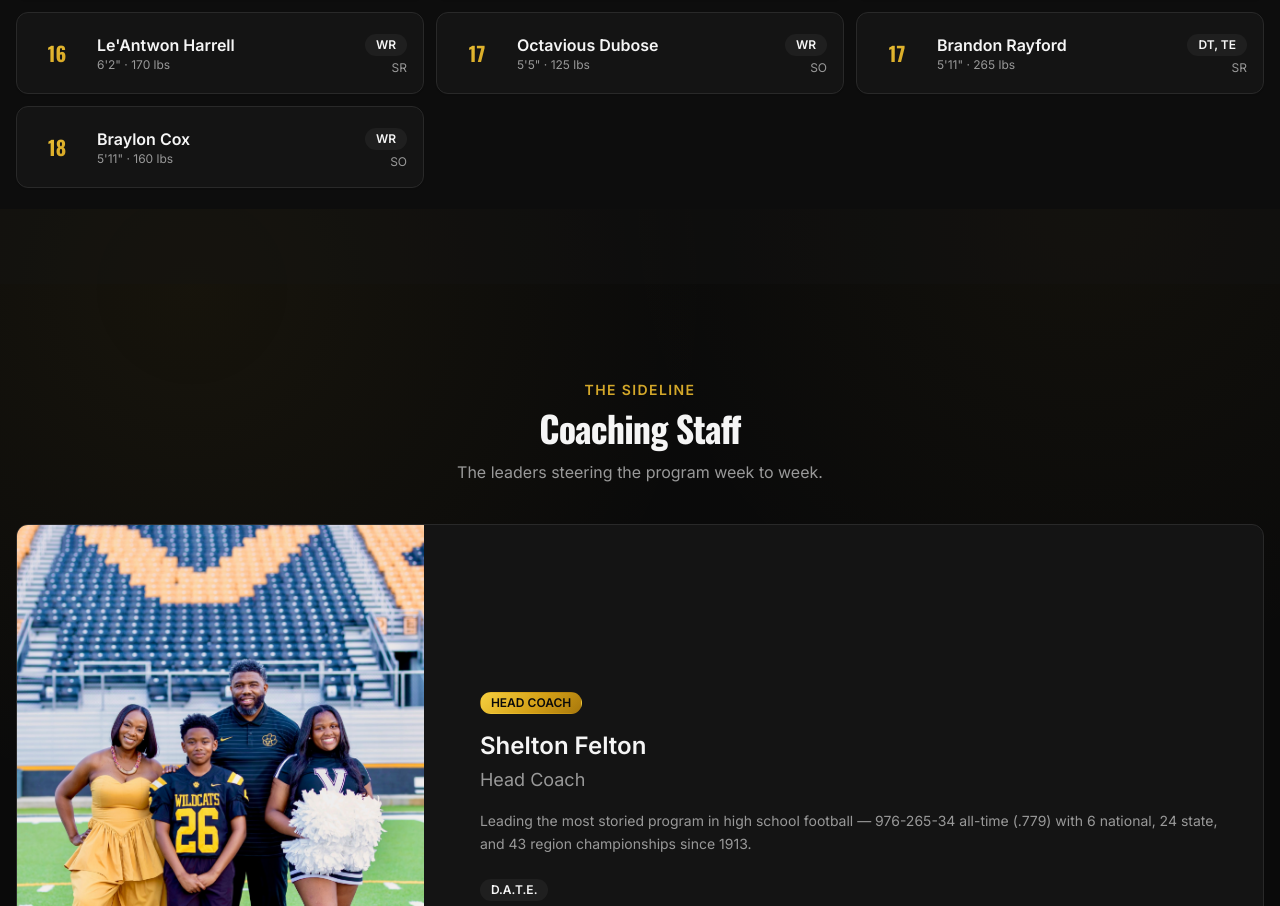
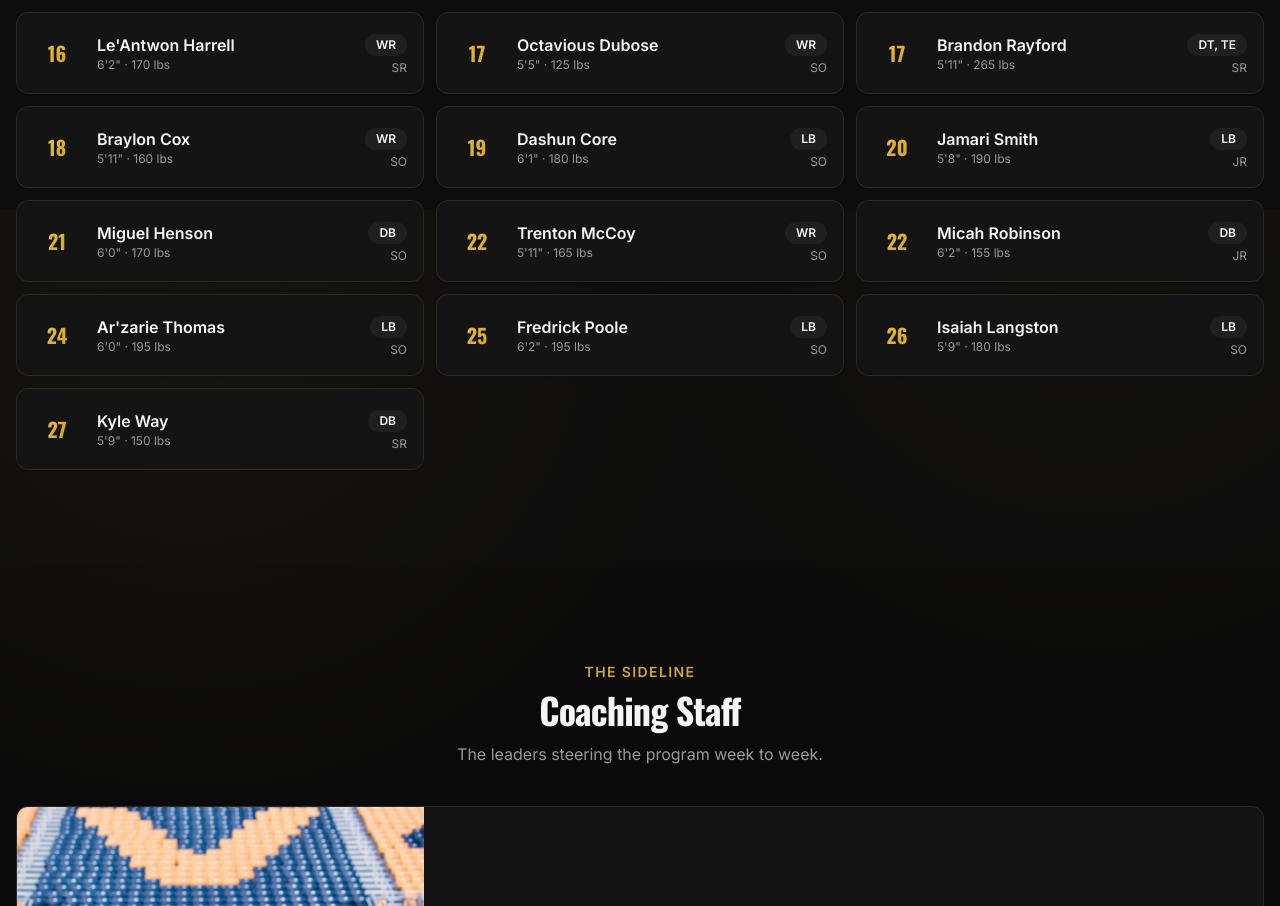
Before and after one commit to calebbsides/vhs-wildcats, a React (Vite) app: page / in a window 1280 px wide. Shown: the part 9391-10297 px from the top of the page. Built offline with nearby package versions, Linux system fonts and the light colour scheme.

Commit message:
Update content.ts

```diff
--- a/src/data/content.ts
+++ b/src/data/content.ts
@@ -261,15 +261,15 @@ export const content = {
      { number: 17, name: "Octavious Dubose", position: "WR", grade: "SO", heightIn: 65, weightLb: 125 },
      { number: 17, name: "Brandon Rayford", position: "DT, TE", grade: "SR", heightIn: 71, weightLb: 265 },
      { number: 18, name: "Braylon Cox", position: "WR", grade: "SO", heightIn: 71, weightLb: 160 },
-  //   { number: 44, name: "Brandon Lee", position: "LB", grade: "JR", heightIn: 72, weightLb: 225 },
-  //   { number: 55, name: "Isaiah Ford", position: "OL", grade: "SR", heightIn: 76, weightLb: 285 },
-  //   { number: 66, name: "Cam Roberts", position: "OL", grade: "JR", heightIn: 75, weightLb: 295 },
-  //   { number: 72, name: "Devin Pratt", position: "DL", grade: "SR", heightIn: 75, weightLb: 275 },
-  //   { number: 88, name: "Xavier Greene", position: "TE", grade: "SO", heightIn: 77, weightLb: 230 },
-  //   { number: 3, name: "Jaylen Carter", position: "QB", grade: "JR", heightIn: 74, weightLb: 195 },
-  //   { number: 7, name: "Deon Hughes", position: "CB", grade: "SR", heightIn: 71, weightLb: 175 },
-  //   { number: 11, name: "Tyree Sims", position: "WR", grade: "SO", heightIn: 70, weightLb: 165 },
-  //   { number: 21, name: "Andre Wallace", position: "RB", grade: "SR", heightIn: 70, weightLb: 205 },
+     { number: 19, name: "Dashun Core", position: "LB", grade: "SO", heightIn: 73, weightLb: 180 },
+     { number: 20, name: "Jamari Smith", position: "LB", grade: "JR", heightIn: 68, weightLb: 190 },
+     { number: 21, name: "Miguel Henson", position: "DB", grade: "SO", heightIn: 72, weightLb: 170 },
+     { number: 22, name: "Trenton McCoy", position: "WR", grade: "SO", heightIn: 71, weightLb: 165 },
+     { number: 22, name: "Micah Robinson", position: "DB", grade: "JR", heightIn: 74, weightLb: 155 },
+     { number: 24, name: "Ar'zarie Thomas", position: "LB", grade: "SO", heightIn: 72, weightLb: 195 },
+     { number: 25, name: "Fredrick Poole", position: "LB", grade: "SO", heightIn: 74, weightLb: 195 },
+     { number: 26, name: "Isaiah Langston", position: "LB", grade: "SO", heightIn: 69, weightLb: 180 },
+     { number: 27, name: "Kyle Way", position: "DB", grade: "SR", heightIn: 69, weightLb: 150 },
   //   { number: 24, name: "Chris Daniels", position: "S", grade: "JR", heightIn: 72, weightLb: 190 },
   //   { number: 32, name: "Malik Turner", position: "LB", grade: "SR", heightIn: 73, weightLb: 220 },
   //   { number: 44, name: "Brandon Lee", position: "LB", grade: "JR", heightIn: 72, weightLb: 225 },
```
